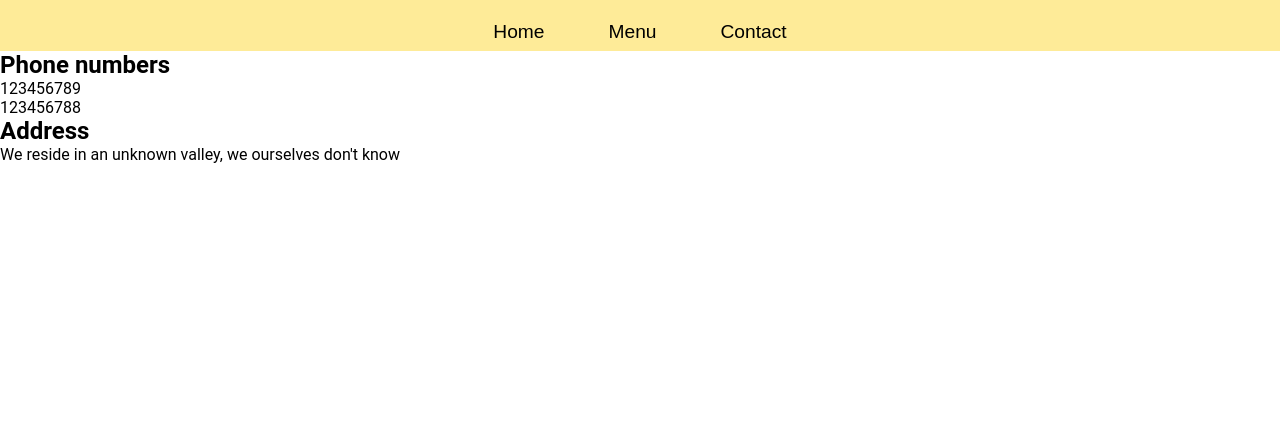
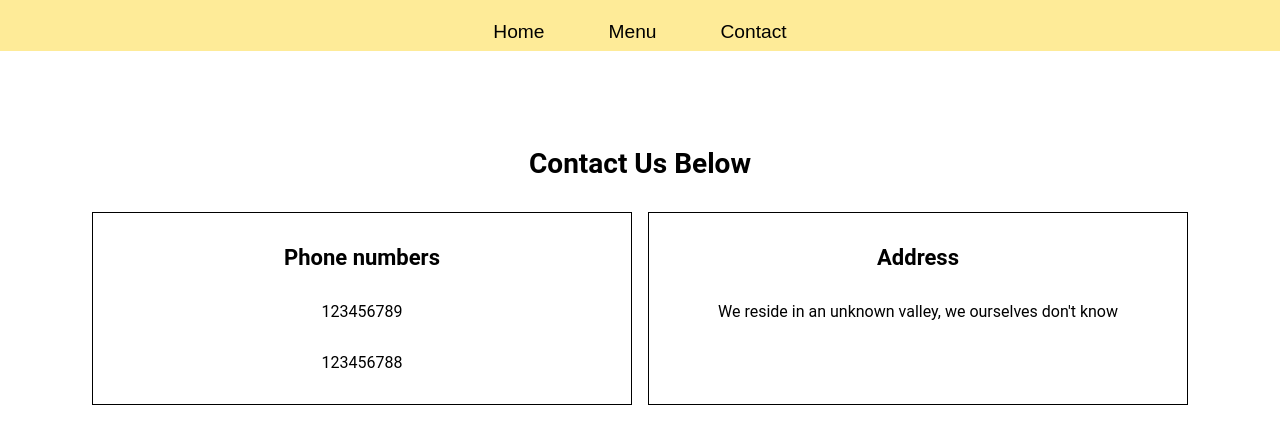
Before and after one commit to Emphibian/top-restaurant, a website built with webpack: page dist/index.html in a window 1280 px wide. Both pictures are taken after a click on the button "Contact". Shown: the part 61-504 px from the top of the page. Built offline with nearby package versions, Linux system fonts and the light colour scheme.

Commit message:
Add css to the contact tab

```diff
--- a/src/contactLayout.js
+++ b/src/contactLayout.js
@@ -2,20 +2,27 @@ export function contactLayout() {
   let mainBody = document.querySelector("main");
 
   let bodyDiv = document.createElement("div");
+  bodyDiv.classList.add("contact");
+  let heading = document.createElement("h2");
+  heading.textContent = "Contact Us Below";
+  mainBody.appendChild(heading);
+
   let addressDiv = document.createElement("div");
+  addressDiv.classList.add("address");
   let phonesDiv = document.createElement("div");
+  phonesDiv.classList.add("phone");
 
-  let heading = document.createElement("h2");
-  heading.textContent = "Phone numbers";
+  let phoneHeading = document.createElement("h3");
+  phoneHeading.textContent = "Phone numbers";
   let number1 = document.createElement("p");
   let number2 = document.createElement("p");
   number1.textContent = "123456789";
   number2.textContent = "123456788";
-  phonesDiv.appendChild(heading);
+  phonesDiv.appendChild(phoneHeading);
   phonesDiv.appendChild(number1);
   phonesDiv.appendChild(number2);
 
-  let addressHeading = document.createElement("h2");
+  let addressHeading = document.createElement("h3");
   addressHeading.textContent = "Address";
   let addressPara = document.createElement("p");
   addressPara.textContent =
--- a/src/style.css
+++ b/src/style.css
@@ -98,3 +98,32 @@
   width: min(400px, 100%);
   height: clamp(100px, 30%, 10rem);
 }
+
+.contact {
+  margin: 0 auto;
+  max-width: 75rem;
+  display: flex;
+  gap: 1rem;
+  justify-content: center;
+  text-align: center;
+  padding-top: 2rem;
+}
+
+.address, .phone {
+  width: 45%;
+  padding: 2rem;
+  border: 1px solid;
+  display: flex;
+  flex-direction: column;
+  gap: 2rem;
+}
+
+.contact h3 {
+  font-size: 22px;
+}
+
+main > h2 {
+  text-align: center;
+  margin-top: 6rem;
+  font-size: 28px;
+}
```
